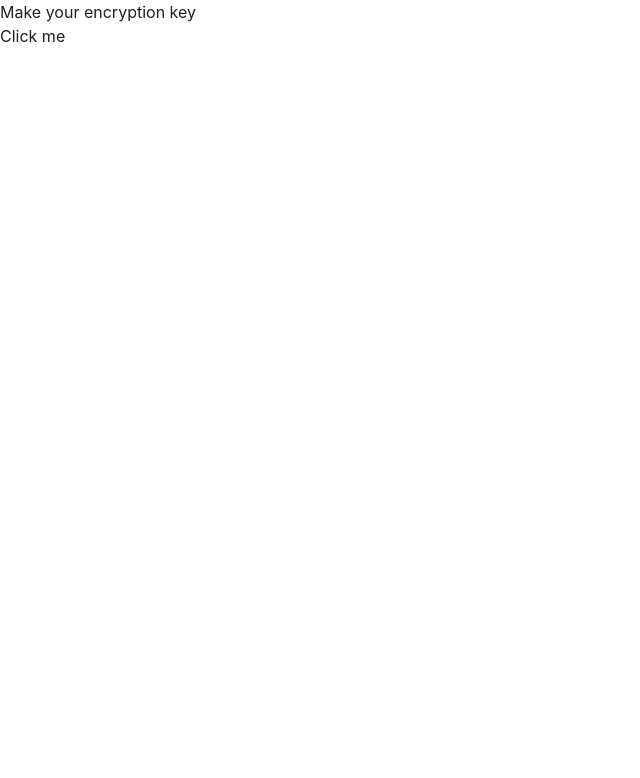
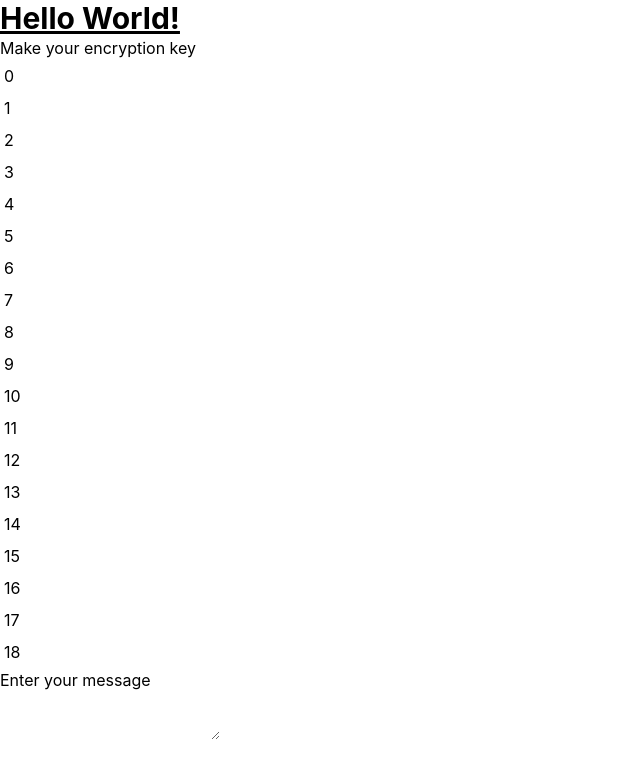
Before and after one commit to gnoeyp/krypto, a Next.js app: page / in a window 1280 px wide. Shown: the top 778 px of the page, without its empty margins (0-640 px from the left). Built offline with nearby package versions, Linux system fonts and the light colour scheme.

Commit message:
feat: prototype page

```diff
--- a/package.json
+++ b/package.json
@@ -17,10 +17,13 @@
     "@types/node": "18.7.3",
     "@types/react": "18.0.17",
     "@types/react-dom": "18.0.6",
+    "autoprefixer": "^10.4.8",
     "eslint": "8.21.0",
     "eslint-config-next": "12.2.5",
     "eslint-config-prettier": "^8.5.0",
+    "postcss": "^8.4.16",
     "prettier": "^2.7.1",
+    "tailwindcss": "^3.1.8",
     "typescript": "4.7.4"
   }
 }
--- a/pages/_app.tsx
+++ b/pages/_app.tsx
@@ -1,13 +1,8 @@
 import '../styles/globals.css';
 import type { AppProps } from 'next/app';
-import { ChakraProvider } from '@chakra-ui/react';
 
 function MyApp({ Component, pageProps }: AppProps) {
-  return (
-    <ChakraProvider>
-      <Component {...pageProps} />
-    </ChakraProvider>
-  );
+  return <Component {...pageProps} />;
 }
 
 export default MyApp;
--- a/pages/index.tsx
+++ b/pages/index.tsx
@@ -1,7 +1,32 @@
 import type { NextPage } from 'next';
 import Head from 'next/head';
+import { useEffect, useCallback, useState, useMemo } from 'react';
+import { encodeText } from '../utils/utils';
 
 const Home: NextPage = () => {
+  const [message, setMessage] = useState<string>('');
+  const [encryptKey, setEncryptKey] = useState<number[]>([
+    0, 1, 2, 3, 4, 5, 6, 7, 8, 9, 10, 11, 12, 13, 14, 15, 16, 17, 18,
+  ]);
+  const encryptedMessage = useMemo(() => {
+    if (message.length > 0 && encryptKey)
+      return encodeText(message, encryptKey);
+    return message;
+  }, [encryptKey, message]);
+
+  const handleChange = (event: React.ChangeEvent<HTMLTextAreaElement>) => {
+    setMessage(event.currentTarget.value);
+  };
+
+  const handleChangeKey = (
+    index: number,
+    event: React.ChangeEvent<HTMLInputElement>,
+  ) => {
+    const newKey = [...encryptKey];
+    newKey[index] = Number(event.currentTarget.value);
+    setEncryptKey(newKey);
+  };
+
   return (
     <div>
       <Head>
@@ -10,8 +35,23 @@ const Home: NextPage = () => {
         <link rel="icon" href="/favicon.ico" />
       </Head>
       <div>
+        <h1 className="text-3xl font-bold underline">Hello World!</h1>
         <h2>Make your encryption key</h2>
-        <div>Click me</div>
+        <div>
+          <ul>
+            {Array.from({ length: 19 }).map((_, index) => (
+              <li key={index} className="p-1">
+                <input
+                  onChange={event => handleChangeKey(index, event)}
+                  defaultValue={index}
+                />
+              </li>
+            ))}
+          </ul>
+        </div>
+        <h2>Enter your message</h2>
+        <textarea value={message} onChange={handleChange} />
+        <div>{encryptedMessage}</div>
       </div>
     </div>
   );
--- /dev/null
+++ b/postcss.config.js
@@ -0,0 +1,6 @@
+module.exports = {
+  plugins: {
+    tailwindcss: {},
+    autoprefixer: {},
+  },
+}
--- a/styles/globals.css
+++ b/styles/globals.css
@@ -1,3 +1,7 @@
+@tailwind base;
+@tailwind components;
+@tailwind utilities;
+
 html,
 body {
   padding: 0;
--- /dev/null
+++ b/tailwind.config.js
@@ -0,0 +1,11 @@
+/** @type {import('tailwindcss').Config} */
+module.exports = {
+  content: [
+    './pages/**/*.{js,ts,jsx,tsx}',
+    './components/**/*.{js.ts.jsx.tsx}',
+  ],
+  theme: {
+    extend: {},
+  },
+  plugins: [],
+};
--- /dev/null
+++ b/utils/utils.ts
@@ -0,0 +1,55 @@
+// 가 44032 0xac00
+// 44032 + 초성번호 * 21 * 28 + 중성번호 * 28 + 종성번호
+// ㄱㄲㄴㄷㄸㄹㅁㅂㅃㅅㅆㅇㅈㅉㅊㅋㅌㅍㅎ 19 가지
+
+const BASE = 44032;
+
+const devide = (c: number) => {
+  /*
+    Args:
+        c: an integer representing a hangul character
+    */
+  // XXX: validate c is a hangul character
+
+  const subtractBase = (c: number) => {
+    return c - BASE;
+  };
+
+  const getLastLetter = (c: number) => {
+    return subtractBase(c) % 28;
+  };
+
+  const getMiddleLetter = (c: number) => {
+    return (subtractBase(c) / 28) % 21;
+  };
+
+  const getFirstLetter = (c: number) => {
+    return subtractBase(c) / 21 / 28;
+  };
+
+  return [getFirstLetter(c), getMiddleLetter(c), getLastLetter(c)];
+};
+
+const encodeCharacter = (
+  encryptKey: number[],
+  [first, middle, last]: number[],
+) => {
+  const encodeConsonant = (consonant: number) => {
+    // XXX: exception handling
+    if (encryptKey) return encryptKey[consonant];
+    return consonant;
+  };
+  return [encodeConsonant(first), middle, last];
+};
+
+const combine = ([first, middle, last]: number[]) => {
+  return BASE + first * 21 * 28 + middle * 28 + last;
+};
+
+export const encodeText = (text: string, encryptKey: number[]) => {
+  const textInCode = text.split('').map(c => c.charCodeAt(0));
+  const textDevided = textInCode.map(c => devide(c));
+  const textEncoded = textDevided.map(c => encodeCharacter(encryptKey, c));
+  const textCombined = textEncoded.map(c => combine(c));
+  return textCombined.map(c => String.fromCharCode(c));
+};
```
Also changed, not shown: utils.ts (deleted, +0 -55 lines), 1 other file (tests, documents, lock files or other folders).
